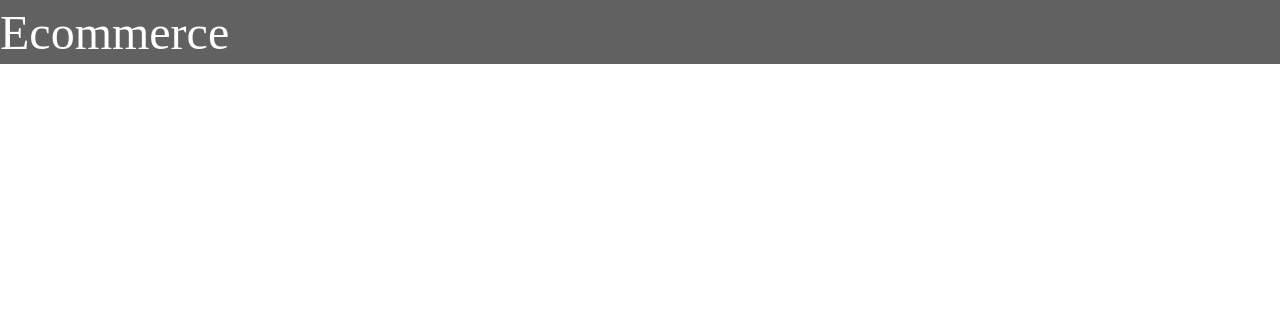
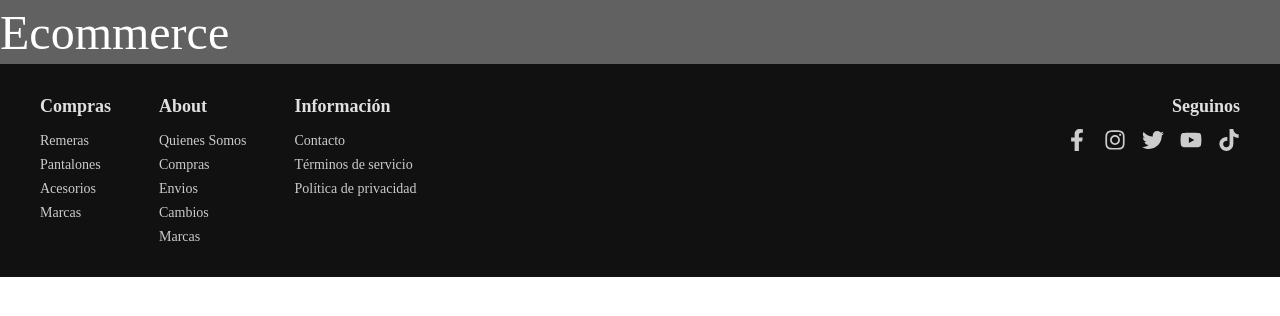
Before and after one commit to EzequeielB/Professional-Practice-Project-E-commerce-Frontend, a React (Vite) app: page / in a window 1280 px wide. Shown: the top 316 px of the page. Built offline with nearby package versions, Linux system fonts and the light colour scheme; a web font is replaced by a local one.

Commit message:
Componente Footer creado, implmentado junto su css y componentes adicionales necesarios/COMP-04

```diff
--- /dev/null
+++ b/src/shared/components/Footer/Column.jsx
@@ -0,0 +1,21 @@
+import React from "react";
+import styles from "./Footer.module.css"
+
+const Column = ({ section }) => {
+  return (
+    <div>
+      {section.map((item, index) => (
+        <div key={index} className={styles.column}>
+          <h1>{item.title}</h1>
+          {item.links.map((link, i) => (
+            <a key={i} href={link.url}>
+              {link.name}
+            </a>
+          ))}
+        </div>
+      ))}
+    </div>
+  );
+};
+
+export default Column;
--- /dev/null
+++ b/src/shared/components/Footer/Footer.jsx
@@ -0,0 +1,78 @@
+import React from "react";
+import styles from "./Footer.module.css";
+import Column from "./Column";
+import {
+  FaFacebookF,
+  FaInstagram,
+  FaTwitter,
+  FaYoutube,
+  FaTiktok,
+} from "react-icons/fa";
+
+const Footer = () => {
+  const sectionShop = [
+    {
+      title: "Compras",
+      links: [
+        { name: "Remeras", url: "#" },
+        { name: "Pantalones", url: "#" },
+        { name: "Acesorios", url: "#" },
+        { name: "Marcas", url: "#" },
+      ],
+    },
+  ];
+  const sectionAbout = [
+    {
+      title: "About",
+      links: [
+        { name: "Quienes Somos", url: "#" },
+        { name: "Compras", url: "#" },
+        { name: "Envios", url: "#" },
+        { name: "Cambios", url: "#" },
+        { name: "Marcas", url: "#" },
+      ],
+    },
+  ];
+  const sectionInformation = [
+    {
+      title: "Información",
+      links: [
+        { name: "Contacto", url: "#" },
+        { name: "Términos de servicio", url: "#" },
+        { name: "Política de privacidad", url: "#" },
+      ],
+    },
+  ];
+
+  return (
+    <div className={styles.container}>
+      <div className={styles.columnsContainer}>
+        <Column section={sectionShop} />
+        <Column section={sectionAbout} />
+        <Column section={sectionInformation} />
+      </div>
+      <div className={styles.socialMediaContainer}>
+        <h1>Seguinos</h1>
+        <div className={styles.socialIcons}>
+          <a href="https://facebook.com">
+            <FaFacebookF />
+          </a>
+          <a href="https://instagram.com">
+            <FaInstagram />
+          </a>
+          <a href="https://twitter.com">
+            <FaTwitter />
+          </a>
+          <a href="https://youtube.com">
+            <FaYoutube />
+          </a>
+          <a href="https://tiktok.com">
+            <FaTiktok />
+          </a>
+        </div>
+      </div>
+    </div>
+  );
+};
+
+export default Footer;
--- /dev/null
+++ b/src/shared/components/Footer/Footer.module.css
@@ -0,0 +1,71 @@
+.container {
+  display: flex;
+  justify-content: space-between;
+  align-items: flex-start;
+  background-color: #111;
+  color: #f5f5f5;
+  width: 100%;
+  padding: 32px 40px;
+  gap: 32px;
+  flex-wrap: wrap;
+}
+
+
+.columnsContainer {
+  display: flex;
+  flex: 1;
+  flex-direction: row;
+  gap: 48px;
+}
+
+.column {
+  display: flex;
+  flex-direction: column;
+  gap: 8px;
+}
+
+.column h1 {
+  font-size: 18px;
+  font-weight: 600;
+  margin-bottom: 8px;
+  color: #e0e0e0;
+}
+
+.column a {
+  text-decoration: none;
+  color: #ccc;
+  font-size: 14px;
+  transition: color 0.2s ease-in-out;
+}
+
+.column a:hover {
+  color: #fff;
+}
+
+.socialMediaContainer {
+  display: flex;
+  flex-direction: column;
+  align-items: flex-end;
+  gap: 12px;
+}
+
+.socialMediaContainer h1 {
+  font-size: 18px;
+  font-weight: 600;
+  color: #e0e0e0;
+}
+
+.socialIcons {
+  display: flex;
+  gap: 16px;
+}
+
+.socialIcons a {
+  color: #ccc;
+  font-size: 22px;
+  transition: color 0.2s ease-in-out;
+}
+
+.socialIcons a:hover {
+  color: #4caf50;
+}
--- a/src/shared/components/layouts/MainLayout.jsx
+++ b/src/shared/components/layouts/MainLayout.jsx
@@ -1,5 +1,6 @@
 import React from 'react';
 import Navbar from '../Navbars/Navbar';
+import Footer from '../Footer/Footer'
 import { Outlet } from 'react-router';
 
 const MainLayout = () => {
@@ -7,6 +8,7 @@ const MainLayout = () => {
         <>
         <Navbar/>
         <Outlet/>
+        <Footer/>
         </>
     );
 };
```
